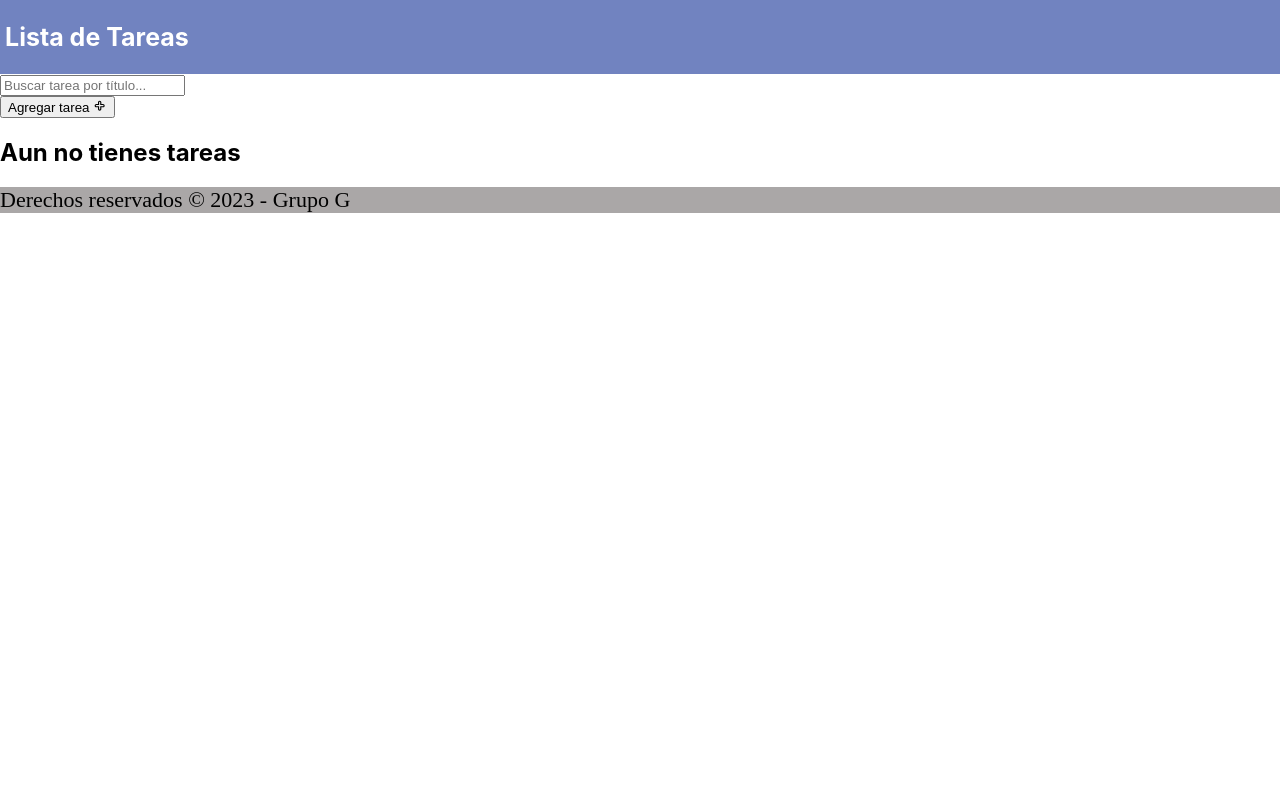
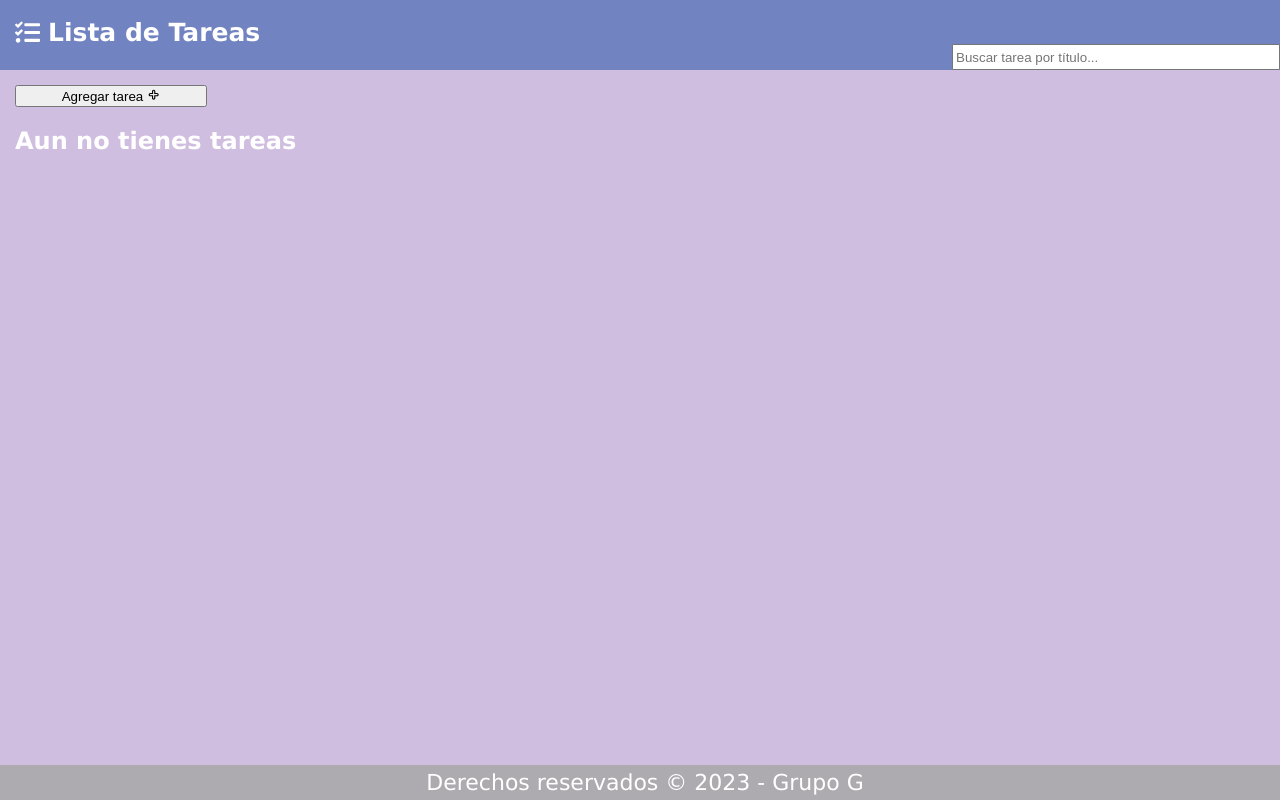
Before and after one commit to gppame/tpIntReact, a React (Create React App) app: page / in a window 1280 px wide. Built offline with nearby package versions, Linux system fonts and the light colour scheme.

Commit message:
ajuste css general

```diff
--- a/src/App.css
+++ b/src/App.css
@@ -0,0 +1,20 @@
+.bodyApp{
+    font-family:Verdana, Tahoma, sans-serif;
+    background-color: rgb(208, 190, 224);
+    width: 100%;
+    height: calc(100% - 50px);
+    display:flex;
+    flex-direction: column;
+    min-height: 100vh;
+
+
+
+}
+
+#inputBuscarTarea {
+    position: absolute;
+    right: 0;
+    width: 25%;
+    margin-top: 44px;
+    height: 20px;
+}
--- a/src/App.jsx
+++ b/src/App.jsx
@@ -1,5 +1,7 @@
 import React, { useEffect, useState } from 'react';
 import { TaskForm, TaskList,Footer, Header } from './Components';
+import './App.css'
+
 
 const App = () => {
 
@@ -31,16 +33,17 @@ const App = () => {
        },[searchString,tasks])
 
   return (
-    <>
+    < div className='bodyApp'>
       <Header/>
-      <div>
-        <input type="text" placeholder='Buscar tarea por título...' value ={searchString} onChange={handleChangeFilter}/>
-      </div>
+
+        <input id='inputBuscarTarea' type="text" placeholder='Buscar tarea por título...' value ={searchString} onChange={handleChangeFilter}/>
+
       <TaskForm addTask={addTask}/>
+
       <TaskList tasks ={currentTasks} deleteTask={deleteTask} completeTask={completeTask}/>
 
      <Footer/>
-    </>
+    </div>
   );
 
 };export default App;
--- a/src/Components/Footer/Footer.css
+++ b/src/Components/Footer/Footer.css
@@ -1,15 +1,14 @@
 
 .Footer {
-
-    flex-shrink: 0;
-    background-color: #aaa7a7;
-}
-
-.Footer span{
-
-    font-family: Poppins;
+    background-color: #a8a8a8db;
+    width: 100% ;
+    margin-top:auto;
+    font-family:Verdana, Tahoma, sans-serif;
     font-size: 22px;
     font-style: normal;
     line-height: normal;
+    text-align: center;
+    color: #FFF;
+    padding: 5px;
 
 }
--- a/src/Components/Footer/Footer.jsx
+++ b/src/Components/Footer/Footer.jsx
@@ -4,7 +4,7 @@ const Footer = () => {
   return (
     <div className='Footer'>
 
-      <span>Derechos reservados &copy; 2023 - Grupo G</span>
+      Derechos reservados &copy; 2023 - Grupo G
 
     </div>
   )
--- a/src/Components/Header/Header.css
+++ b/src/Components/Header/Header.css
@@ -1,19 +1,28 @@
 
 .header {
-    width: 100% vh;
-    height: 100% vw;
+
+    display: flex;
+    align-items: center;
+    width:100% vh;
+    height:60px;
     padding: 5px;
-    margin: 0;
-    align-items: center;
     background-color: #7183C0;
+    gap:8px;
+    color: #FFF;
+    padding-left: 15px;
+
 }
 
 .header h1 {
-
+    font-family:Verdana,Tahoma, sans-serif;
     font-size: 25px;
     font-style: normal;
     line-height: normal;
-    color: #FFF;
-
+    margin-top: 12px;
 
 }
+
+.header span {
+
+    font-size: 25px;
+}
--- a/src/Components/Header/Header.jsx
+++ b/src/Components/Header/Header.jsx
@@ -1,9 +1,11 @@
 import React from 'react'
 import './Header.css'
+import { FaTasks } from "react-icons/fa";
 
 const Header = () => {
   return (
     <div className='header'>
+      <span><FaTasks /> </span>
       <h1> Lista de Tareas</h1>
     </div>
   )
--- a/src/Components/TaskForm/TaskForm.css
+++ b/src/Components/TaskForm/TaskForm.css
@@ -3,29 +3,33 @@
     position: absolute;
     top: 0;
     left:0;
-    width:100vw;
-    height: 100vh;
+    width:100%;
+    height: 100%;
     background-color: #535ca23b;
     display: flex;
     justify-content: center;
     align-items: center;}
 
 .modal {
-    padding: 15px;
+    padding: 5px;
     border-radius: 10px;
     display: flex;
     flex-direction: column;
     background-color: #535CA2;
-    width: 35vw;}
+    width: 25%;
+    align-items: center;}
 
 .input-container {
     display: flex;
     flex-direction: column;
-    margin-bottom: 20px;
-    gap:10px;
-    width: 100%;}
+    margin-bottom: 5px;
+    gap:5px;
+    width: 100%;
+    padding: 5px;
+}
 
 .input-container textarea {
+    display: flex;
     width: 100%;
     height: 150px;}
 
@@ -33,5 +37,20 @@
     display: flex;
     width: 100%;
     justify-content: space-between;
+    margin-bottom: 15px;
 
 }
+
+.btn-AddTask button{
+    margin-top: 15px;
+    margin-left: 15px;
+    width: 15%;
+    height: 100%;
+
+}
+
+.btn-AddTask button:hover{
+    background-color: rgba(227, 11, 87, 0.323);
+
+
+}
--- a/src/Components/TaskForm/TaskForm.jsx
+++ b/src/Components/TaskForm/TaskForm.jsx
@@ -23,8 +23,10 @@ const TaskForm = ({addTask}) => {
     handleCloseModal()}
 
 return (
-    <div>
-          <button onClick={handleOpenModal}> Agregar tarea <TiPlusOutline /> </button>
+    <div >
+         <div className='btn-AddTask'>
+            <button  onClick={handleOpenModal}> Agregar tarea <TiPlusOutline /> </button>
+          </div>
             {
                 isOpenModal &&
                 <div className='modal-background'>
--- a/src/Components/TaskItem/TaskItem.css
+++ b/src/Components/TaskItem/TaskItem.css
@@ -1,15 +1,47 @@
+
+.bodyTaskItem{
+    display: flex;
+    justify-content: center;
+    align-items: center;
+}
 
 .contenedorTaskItem{
-
-    width: 70%;
+    font-family:Verdana,Tahoma, sans-serif;
+    font-size: 14px;
+    font-style: normal;
+    line-height: normal;
+    margin: 15px;
+    padding: 10px;
+    width: 50%;
+    display: flex;
+    color: #ffff;
+    background-color: rgba(137, 43, 226, 0.175);;
+    align-items: center;
+    border-radius: 20px;
+    justify-content: center;
 
 }
 .cajaTaskItem{
 
     display: flex;
     flex-direction: column;
-    align-items: center;
     justify-content: center;
-    background-color: rgb(29, 173, 173);
+    border-radius: 20px;
+    width: 80%;
 
 }
+
+.btnsCajaTaskItem button {
+    display: flex;
+    justify-content: center;
+    margin-top: 15px;
+    padding: 5px;
+    width: 100%;
+    border-radius: 10px;
+}
+
+.btnsCajaTaskItem button:hover{
+    background-color: rgba(227, 11, 87, 0.323);
+
+
+}
--- a/src/Components/TaskItem/TaskItem.jsx
+++ b/src/Components/TaskItem/TaskItem.jsx
@@ -4,19 +4,20 @@ import './TaskItem.css'
 
 const TaskItem = ({task, deleteTask, completeTask }) => {
   return (
-    <div className='contenedorTaskItem'>
-      <div className='cajaTaskItem'>
-          <h3> {task.title}</h3>
-          <p> {task.description}</p>
-          <span>{task.createAt}</span>
-         <button onClick={()=>deleteTask(task.id)}> Eliminar <BsTrash /> </button>
-         <button onClick={()=>completeTask(task.id)}>{ task.state ? 'Tarea Completada' : 'Finalizar Tarea'}</button>
+    <div className='bodyTaskItem'>
+       <div className='contenedorTaskItem'>
+          <div className='cajaTaskItem'>
+              <h3> Título: {task.title}</h3>
+              <p> Descripción: {task.description}</p>
+              <span>Fecha Creación: {task.createAt}</span>
+          </div>
+          <div className='btnsCajaTaskItem' >
+              <button onClick={()=>deleteTask(task.id)}> Eliminar  <BsTrash /> </button>
+              <button onClick={()=>completeTask(task.id)}>{ task.state ? 'Tarea Completada' : 'Finalizar Tarea'}</button>
+          </div>
+        </div>
+  </div>
 
-
-        </div>
-
-
-     </div>
   )
 }
 
--- a/src/Components/TaskList/TaskList.css
+++ b/src/Components/TaskList/TaskList.css
@@ -0,0 +1,5 @@
+.bodyTaskList h2{
+    color: #FFF;
+    font-family:Verdana,Tahoma, sans-serif;
+    margin-left: 15px;
+}
--- a/src/Components/TaskList/TaskList.jsx
+++ b/src/Components/TaskList/TaskList.jsx
@@ -1,9 +1,10 @@
 import React from 'react'
 import TaskItem from '../TaskItem/TaskItem';
+import './TaskList.css'
 
 const TaskList = ({tasks,deleteTask, completeTask }) => {
   return (
-    <div >
+    <div className='bodyTaskList'>
         {   tasks.length == 0
             ? <h2>Aun no tienes tareas</h2>
             : tasks.map(task =>(
```
